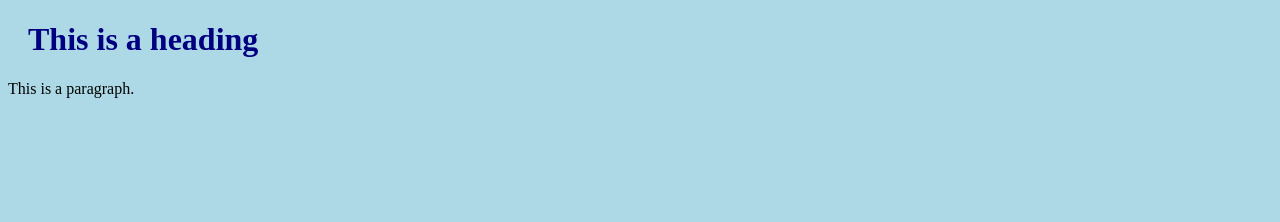
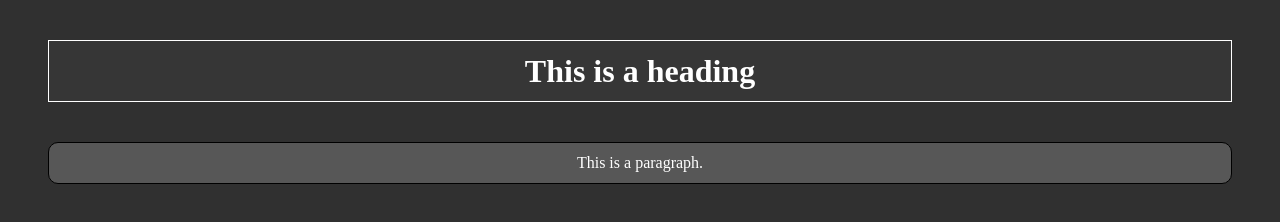
Before and after one commit to AiriinaX/DialogsAB_JS, a plain HTML site: page Class_03/index.html in a window 1280 px wide. Drawn offline with Linux system fonts and the light colour scheme.

Commit message:
Update mystyle.css

```diff
--- a/Class_03/styles/mystyle.css
+++ b/Class_03/styles/mystyle.css
@@ -1,8 +1,27 @@
 body {
-    background-color: lightblue;
+  background-color: rgb(48, 48, 48);
+}
+  h1 {
+    margin: 40px;
+    background-color: #363636;
+    border-style: groove;
+    border-color: #ffffff;
+    border-width: 1px;
+    opacity: 1;
+    color: rgb(255, 255, 255);
+    margin-left: 40px;
+    margin-right: 40px;
+    text-align: center;
+    line-height: 60px;
   }
-
-  h1 {
-    color: navy;
-    margin-left: 20px;
+  p {
+    margin: 10px;
+    background-color: #575757;
+    color: #ffffff; /* Set text color to red */
+    margin-left: 40px;
+    margin-right: 40px;
+    border: 1px solid rgb(0, 0, 0);
+    border-radius: 10px;
+    text-align: center;
+    line-height: 40px;
   }
```
